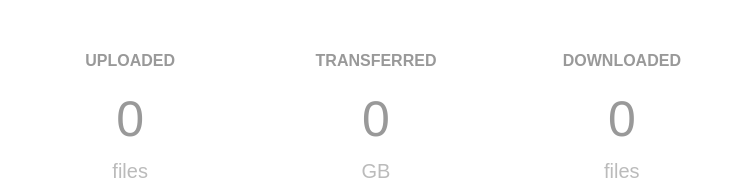
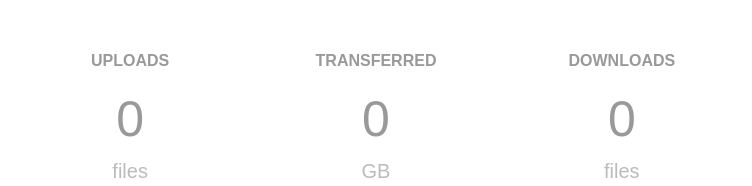
Before and after one commit to naggie/dsdrop, a website: page web/index.html in a window 1280 px wide. Shown: the part 614-800 px from the top of the page, 264-1016 px from the left. Drawn offline with Linux system fonts and the light colour scheme; no server answers.

Commit message:
semantics

```diff
--- a/web/index.html
+++ b/web/index.html
@@ -93,7 +93,7 @@
 			<div class="gauge" id="network"></div>
 			<div class="gauge" id="database"></div>
 			<div class="gauge" id="uploaded">
-				<div class="title">UPLOADED</div>
+				<div class="title">UPLOADS</div>
 				<div class="value odometer"></div>
 				<div class="label">files</div>
 			</div>
@@ -103,7 +103,7 @@
 				<div class="label">GB</div>
 			</div>
 			<div class="gauge" id="downloaded">
-				<div class="title">DOWNLOADED</div>
+				<div class="title">DOWNLOADS</div>
 				<div class="value odometer"></div>
 				<div class="label">files</div>
 			</div>
```
